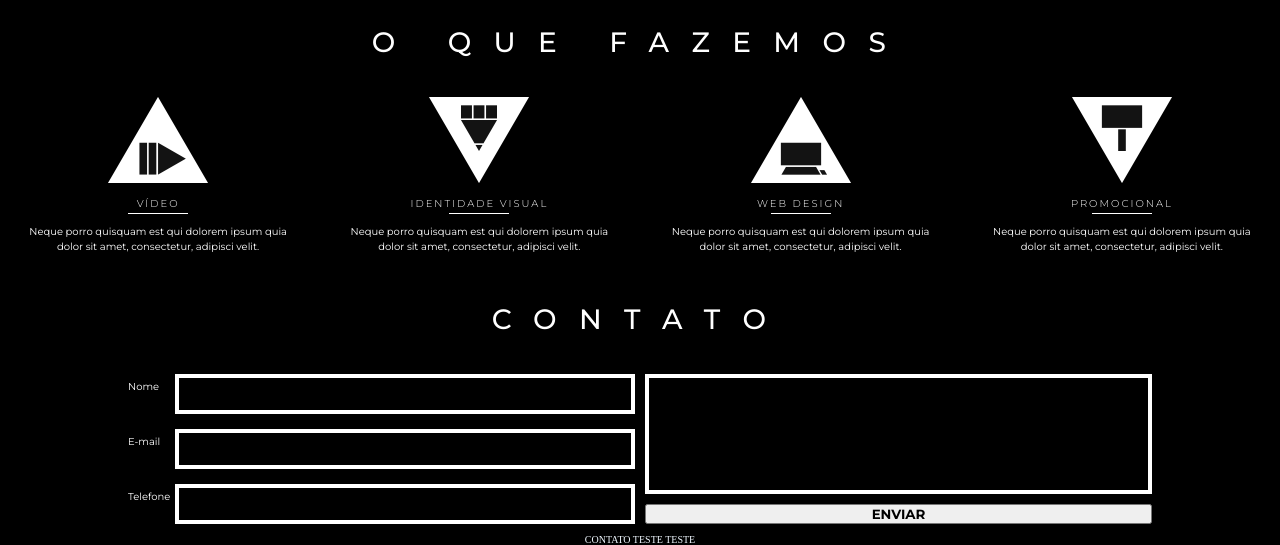
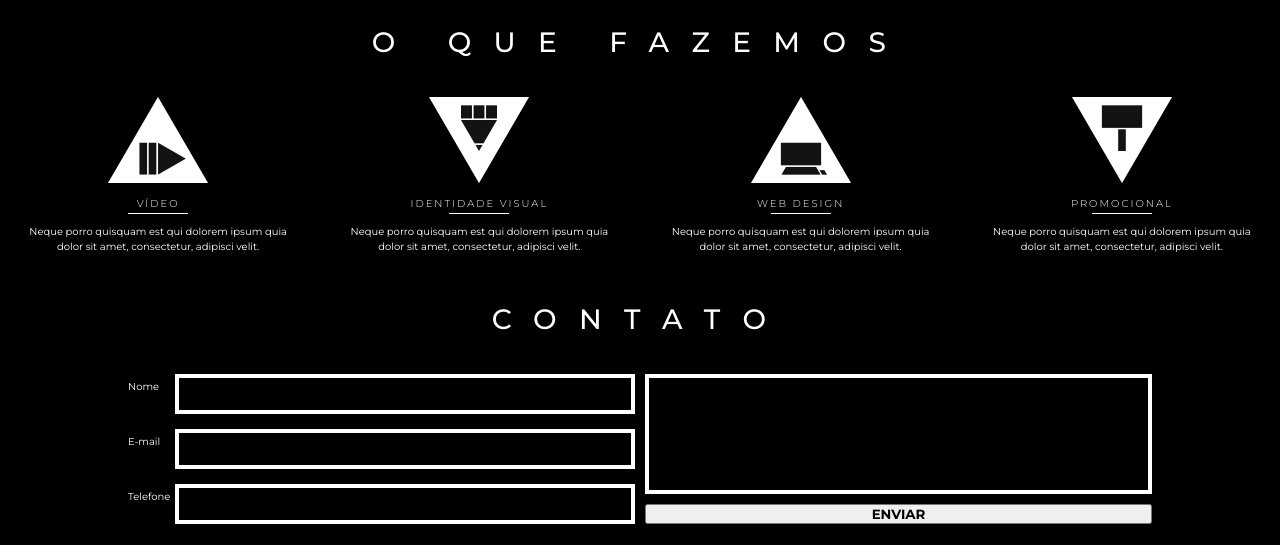
Before and after one commit to animostudio/animo, a website: page index.html in a window 1280 px wide. Shown: the part 1221-1766 px from the top of the page. Drawn offline with Linux system fonts and the light colour scheme.

Commit message:
Portfolio Fix-2

```diff
--- a/index.html
+++ b/index.html
@@ -141,10 +141,6 @@
             </form>
         </div>
 
-        <p style="color: aliceblue">
-            CONTATO TESTE TESTE
-        </p>
-
     </footer>
 
 </body>
```
